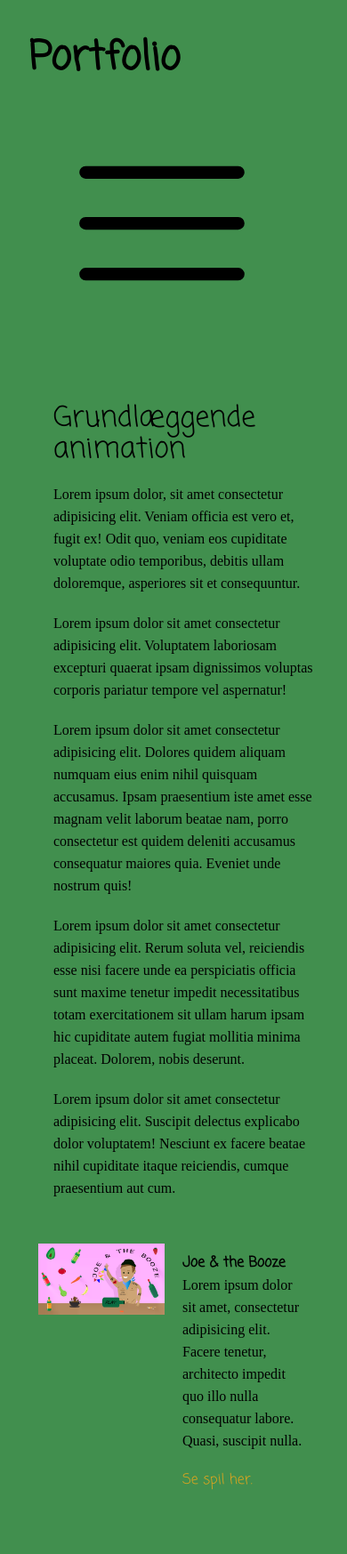
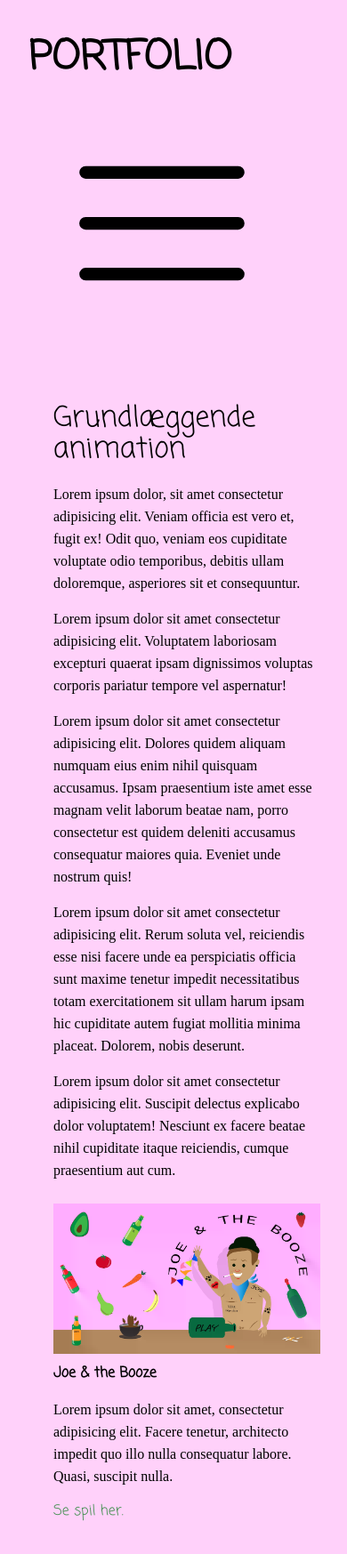
Before and after one commit to idax326r/website, a plain HTML site: page animation.html in a window 390 px wide. Shown: the whole page at 89% size. After the commit the page ends 1712 px from the top, so only its background shows below. Drawn offline with Linux system fonts and the light colour scheme; a web font is replaced by a local one.

Commit message:
torsdag aften

```diff
--- a/animation.html
+++ b/animation.html
@@ -7,13 +7,13 @@
     <meta http-equiv="X-UA-Compatible" content="IE=edge" />
     <meta name="viewport" content="width=device-width, initial-scale=1.0" />
     <title>Portfolio</title>
-    <link rel="icon" type="image/svg+xml" href="billeder/favicon.svg" />
+    <link rel="icon" type="image/svg+xml" href="billeder/favicon1.svg" />
     <meta name="robots" content="noindex" />
   </head>
   <body class="baggrundsbillede">
     <header class="banner">
       <div class="logo">
-        <a href="index.html">Portfolio</a>
+        <a href="index.html">PORTFOLIO</a>
       </div>
       <nav class="main-menu">
         <button class="toggle-btn"><img src="billeder/burgermenu.svg" alt="burgermenu" /></button>
@@ -28,22 +28,17 @@
       </nav>
     </header>
     <main>
-  <body>
-    <div class="web-container">
-        <div class="web-content">
+      <div class="animation-container">
+        <div class="animation-content">
           <h1>Grundlæggende animation</h1>
           <p>Lorem ipsum dolor, sit amet consectetur adipisicing elit. Veniam officia est vero et, fugit ex! Odit quo, veniam eos cupiditate voluptate odio temporibus, debitis ullam doloremque, asperiores sit et consequuntur.</p>
           <p>Lorem ipsum dolor sit amet consectetur adipisicing elit. Voluptatem laboriosam excepturi quaerat ipsam dignissimos voluptas corporis pariatur tempore vel aspernatur!</p>
           <p>Lorem ipsum dolor sit amet consectetur adipisicing elit. Dolores quidem aliquam numquam eius enim nihil quisquam accusamus. Ipsam praesentium iste amet esse magnam velit laborum beatae nam, porro consectetur est quidem deleniti accusamus consequatur maiores quia. Eveniet unde nostrum quis!</p>
           <p>Lorem ipsum dolor sit amet consectetur adipisicing elit. Rerum soluta vel, reiciendis esse nisi facere unde ea perspiciatis officia sunt maxime tenetur impedit necessitatibus totam exercitationem sit ullam harum ipsam hic cupiditate autem fugiat mollitia minima placeat. Dolorem, nobis deserunt.</p>
           <p>Lorem ipsum dolor sit amet consectetur adipisicing elit. Suscipit delectus explicabo dolor voluptatem! Nesciunt ex facere beatae nihil cupiditate itaque reiciendis, cumque praesentium aut cum.</p>
-  </div>
-    </div>
-   <div class="animation_content">
-        <div class="animation-col">
-    <img src="billeder/spil.webp" alt="spil">
-    </div>
-       <div class="animation-col">
+
+          <img src="billeder/spil.webp" alt="spil" />
+
           <h2>Joe & the Booze</h2>
           <p>Lorem ipsum dolor sit amet, consectetur adipisicing elit. Facere tenetur, architecto impedit quo illo nulla consequatur labore. Quasi, suscipit nulla.</p>
 
--- a/layout.css
+++ b/layout.css
@@ -11,8 +11,8 @@
   src: url(fonts/ComingSoon-Regular.ttf);
 }
 @font-face {
-  font-family: "Ubuntu Condensed", sans-serif;
-  src: url(fonts/UbuntuCondensed-Regular.ttf);
+  font-family: "Bad Script", cursive;
+  src: url(fonts/BadScript-Regular.ttf);
 }
 
 h1 {
@@ -36,7 +36,14 @@ h3 {
 .link {
   font-family: "Coming Soon", cursive;
   font-size: 1rem;
-  color: goldenrod;
+  color: #418f4e;
+}
+.line2 {
+  background: #418f4e;
+  margin: 20px 0px 25px;
+  width: 175px;
+  height: 3px;
+  border-radius: 1px;
 }
 
 /*----------------------------- header --------------------------- */
@@ -65,11 +72,11 @@ ul {
 }
 
 .logo a:hover {
-  color: goldenrod;
+  color: #418f4e;
   padding-left: 5px;
 }
 .main-menu ul li a:hover {
-  color: goldenrod;
+  color: #418f4e;
   padding-left: 5px;
 }
 
@@ -97,12 +104,13 @@ ul {
 /* baggrunde */
 .forsidebillede {
   /* background-color: #418f4e; */
-  background-image: url(billeder/forsidebillede.webp);
+  background-image: url(billeder/nybaggrund2.webp);
   background-size: cover;
   background-position: 50% 20%;
 }
 .baggrundsbillede {
-  background-color: #418f4e;
+  background-color: #ffd1fa;
+  /* background-image: url(billeder/nybaggrund2.webp); */
   background-size: cover;
   background-position: 80% 20%;
 }
@@ -126,8 +134,8 @@ ul {
 }
 .line {
   width: 150px;
-  height: 4px;
-  background: #e7d5a1;
+  height: 3px;
+  background: #418f4e;
   margin: 20px 0px 25px;
   border-radius: 5px;
 }
@@ -136,7 +144,8 @@ ul {
 }
 .about {
   border-radius: 30px;
-  color: #e7d5a1;
+  color: #418f4e;
+  font-weight: bolder;
 }
 
 @media (max-width: 600px) {
@@ -211,7 +220,8 @@ img {
   width: 100%;
   height: auto;
   display: block;
-  border-radius: 10px;
+  /* border-radius: 10px; */
+  /* border: 7px solid white; */
 }
 
 /* om mig øverste tekst */
@@ -305,8 +315,34 @@ img {
 }
 
 /*----------------------- animation side  ------------------- */
+.animation-container {
+  display: grid;
+  grid-template-columns: 1fr 2fr 1.2fr;
+  gap: 50px;
+}
 
-.animation_content {
+.animation-content {
+  grid-column: 2/3;
+}
+
+.animation-content img {
+  margin-top: 25px;
+}
+.animation-container p {
+  margin-top: 15px;
+}
+
+@media (max-width: 900px) {
+  .animation-container {
+    display: grid;
+    grid-template-columns: 1fr;
+    margin: auto 30px;
+    line-height: 25px;
+    gap: 30px;
+  }
+}
+
+/* .animation_content {
   display: grid;
   grid-template-columns: 1fr 1fr;
   gap: 20px;
@@ -320,13 +356,8 @@ img {
   max-width: 60ch;
   margin-bottom: 20px;
 }
-.line2 {
-  background: #e7d5a1;
-  margin: 20px 0px 25px;
-  width: 175px;
-  height: 3px;
-  border-radius: 1px;
-}
+
+} */
 
 /*------------------------------ footer  ------------------------- */
 .footer-basic {
```
Also changed, not shown: about.html (+10 -8 lines), index.html (+3 -3 lines), indhold.html (+2 -2 lines), ux.html (+2 -2 lines), web.html (+2 -2 lines), billeder/favicon.svg, billeder/favicon1.svg (added), billeder/nybaggrund.webp (added), billeder/nybaggrund2.webp (added), billeder/nyforsidebillede.webp (added), fonts/BadScript-Regular.ttf (added), fonts/OFL.txt (added). Lines whose indentation alone changed are shown as unchanged.
